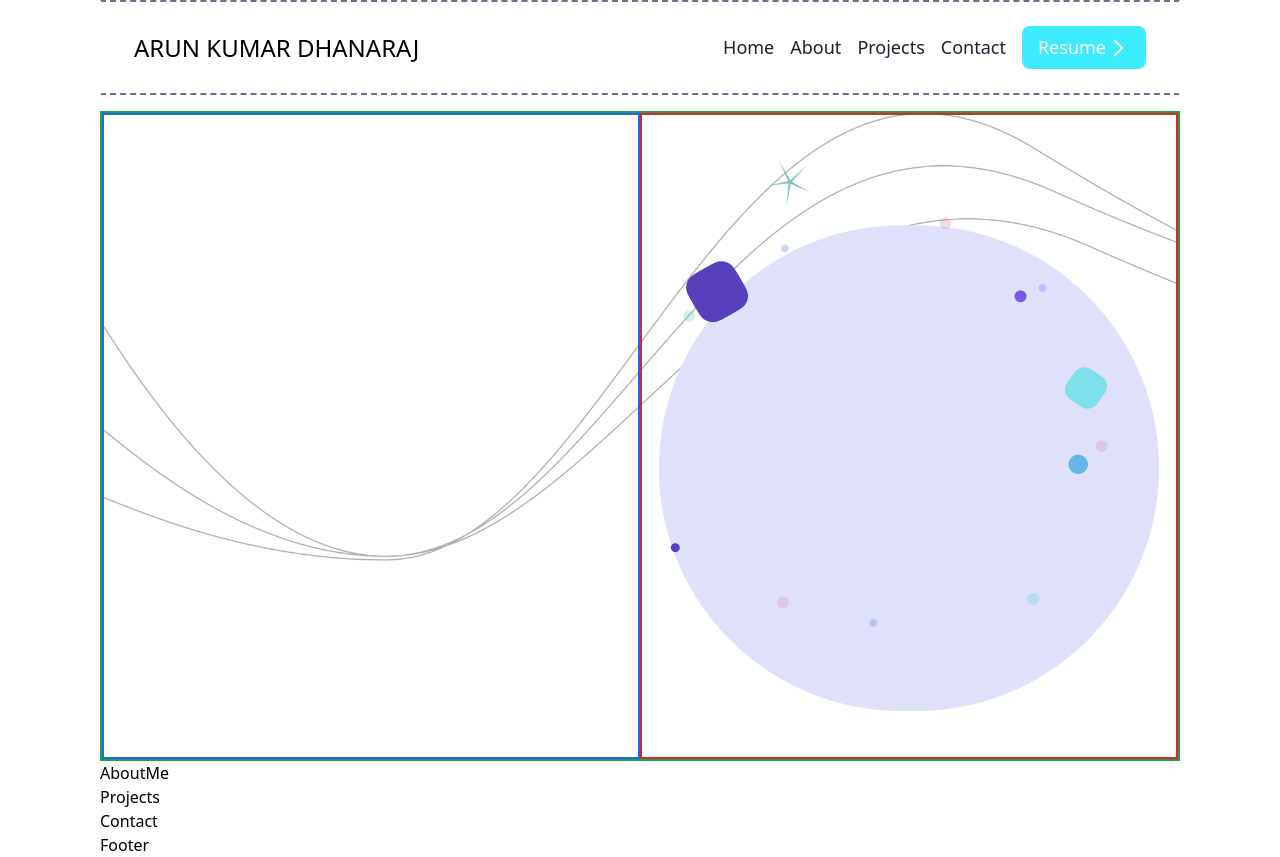
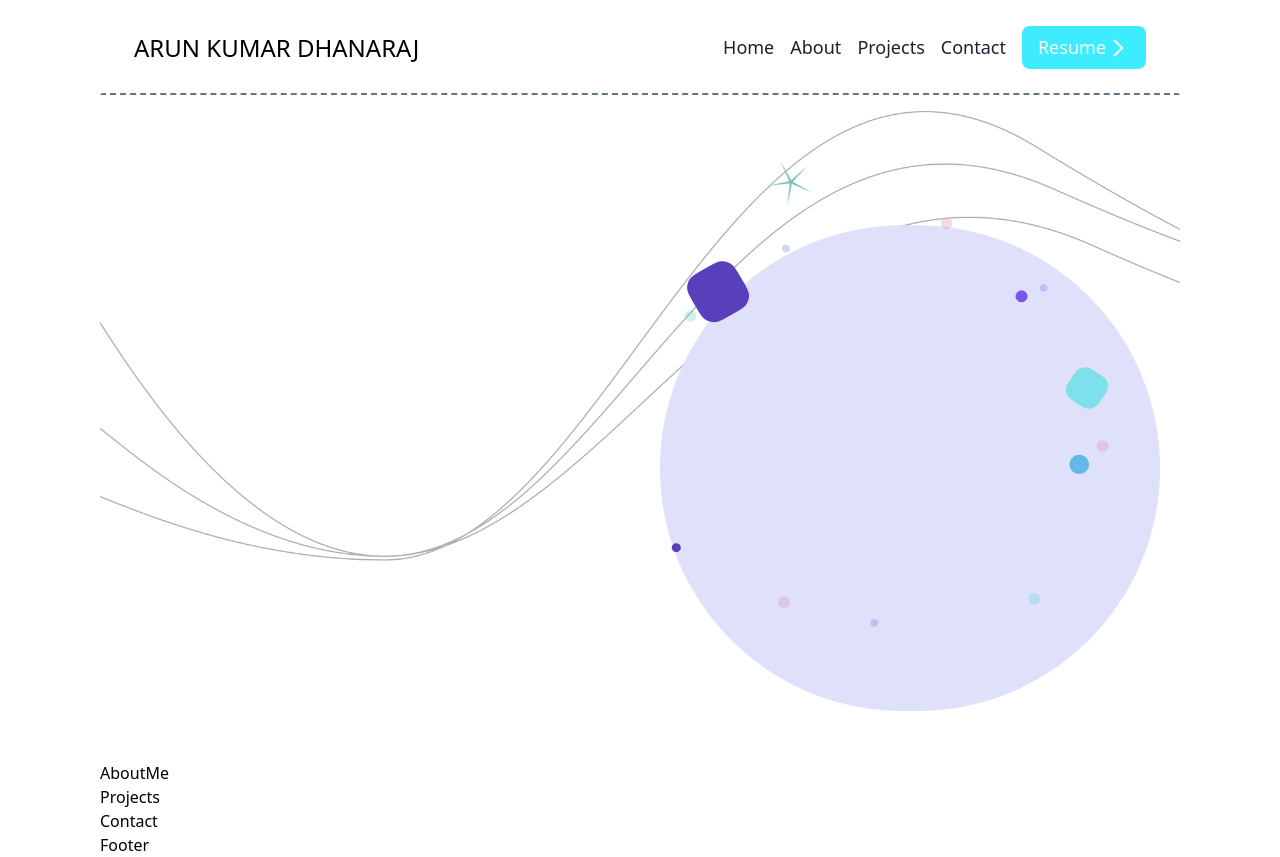
Before and after one commit to arun14k08/portfolio-website, a React (Vite) app: page / in a window 1280 px wide. Built offline with nearby package versions, Linux system fonts and the light colour scheme.

Commit message:
removed the extra borders

```diff
--- a/src/components/Header.jsx
+++ b/src/components/Header.jsx
@@ -3,7 +3,7 @@ import Navbar from "./Navbar";
 
 const Header = () => {
     return (
-        <div className="flex flex-1 w-full items-center justify-center p-4 border-dashed border-slate-500 border-2 border-l-transparent border-r-transparent">
+        <div className="flex flex-1 w-full items-center justify-center p-4 border-dashed border-slate-500 border-2 border-l-transparent border-r-transparent border-t-transparent">
             <Navbar />
         </div>
     );
--- a/src/components/Hero.jsx
+++ b/src/components/Hero.jsx
@@ -3,10 +3,10 @@ import { HeroImage, Lines } from "../assets";
 
 const Hero = () => {
     return (
-        <div className="bg-hero bg-contain bg-no-repeat flex  flex-1 w-full h-[650px] mt-4 sm:flex-row flex-col items-center justify-center relative border-green-600 border-2 border-solid overflow-hidden">
+        <div className="bg-hero bg-contain bg-no-repeat flex  flex-1 w-full h-[650px] mt-4 sm:flex-row flex-col items-center justify-center relative overflow-hidden">
             {/* <img src={Lines} alt="lines" className="" /> */}
-            <div className="border-blue-600 border-2 border-solid w-full h-full"></div>
-            <div className=" flex justify-center items-center border-red-600 border-2 border-solid w-full h-full">
+            <div className="w-full h-full"></div>
+            <div className=" flex justify-center items-center  w-full h-full">
                 <img
                     src={HeroImage}
                     alt="circle"
--- a/src/index.css
+++ b/src/index.css
@@ -11,3 +11,15 @@
     color: white;
     background-color: black;
 }
+
+.blue-border{
+ border: 2px solid blue;
+}
+
+.red-border{
+ border: 2px solid red;
+}
+
+.green-border{
+ border: 2px solid green;
+}
```
